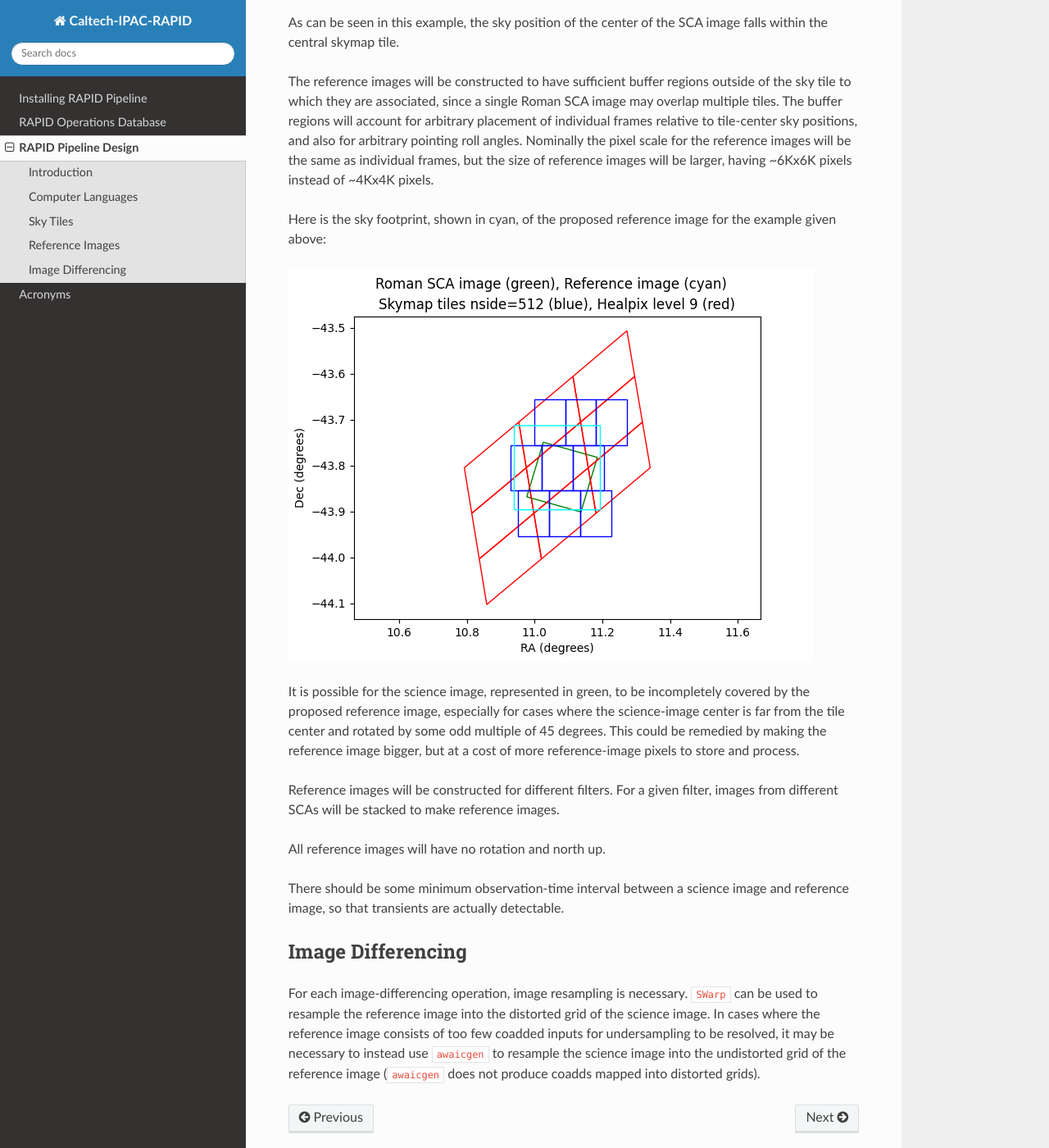
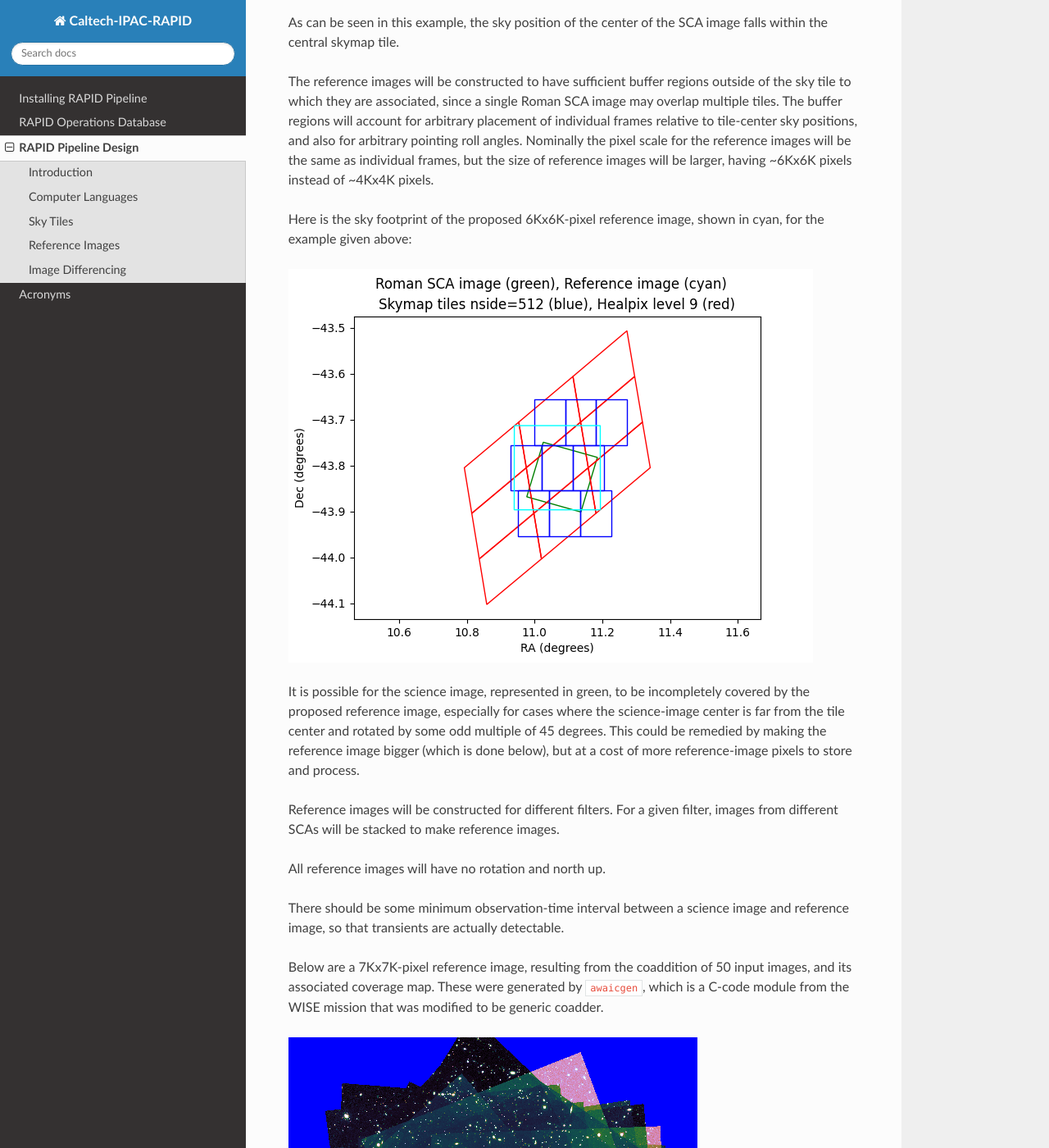
Before and after one commit to Caltech-IPAC/rapid, a Sphinx documentation site: the page built from docs/source/pl/pl.rst, in a window 1280 px wide and 1400 px high, scrolled down 4405 px. Shown: the whole window at 82% size. Built offline with Sphinx 7.4.7 and the Read the Docs theme 3.1.0, drawn with Linux system fonts in a browser that asks for light colours.

Commit message:
Added text demonstrating 50-input-image 7Kx7K reference image and coverage map.

```diff
--- a/docs/source/pl/pl.rst
+++ b/docs/source/pl/pl.rst
@@ -134,13 +134,14 @@
 will be the same as individual frames, but the size of reference images will be larger, having ~6Kx6K pixels instead of ~4Kx4K pixels.
 
 
-Here is the sky footprint, shown in cyan, of the proposed reference image for the example given above:
+Here is the sky footprint of the proposed 6Kx6K-pixel reference image, shown in cyan, for the example given above:
 
 .. image:: ReferenceImage.png
 
 It is possible for the science image, represented in green, to be incompletely covered by the proposed reference image, especially
 for cases where the science-image center is far from the tile center and rotated by some odd multiple of 45 degrees.  This
-could be remedied by making the reference image bigger, but at a cost of more reference-image pixels to store and process.
+could be remedied by making the reference image bigger (which is done below),
+but at a cost of more reference-image pixels to store and process.
 
 Reference images will be constructed for different filters.  For a given filter, images from
 different SCAs will be stacked to make reference images.
@@ -149,6 +150,13 @@
 
 There should be some minimum observation-time interval between a science image and reference image, so that
 transients are actually detectable.
+
+Below are a 7Kx7K-pixel reference image, resulting from the coaddition of 50 input images, and its associated coverage map.
+These were generated by ``awaicgen``, which is a C-code module from the WISE mission that was modified to be generic coadder.
+
+.. image:: awaicgen_output_mosaic_image_50.png
+
+.. image:: awaicgen_output_mosaic_cov_map_50.png
 
 
 Image Differencing
```
Also changed, not shown: docs/source/pl/awaicgen_output_mosaic_cov_map_50.png (added), docs/source/pl/awaicgen_output_mosaic_image_50.png (added).
